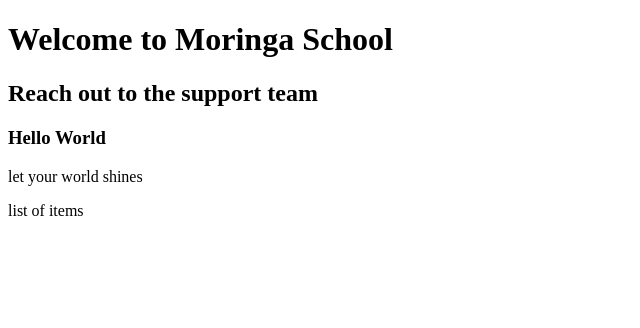
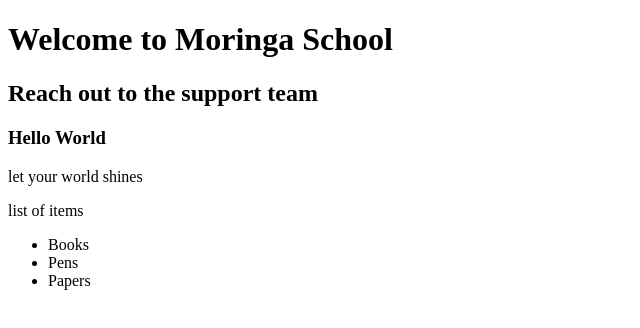
Before and after one commit to Adelice/Catchup-session, a plain HTML site: page index.html in a window 1280 px wide. Shown: the whole page, without its empty margins (0-640 px from the left). Drawn offline with Linux system fonts and the light colour scheme.

Commit message:
added a list of items

```diff
--- a/index.html
+++ b/index.html
@@ -11,6 +11,11 @@
     <h3>Hello World</h3>
     <p>let your world shines</p>
     <p>list of items </p>
+    <ul>
+        <li>Books</li>
+        <li>Pens</li>
+        <li>Papers</li>
+    </ul>
 
 </body>
 </html>
```
